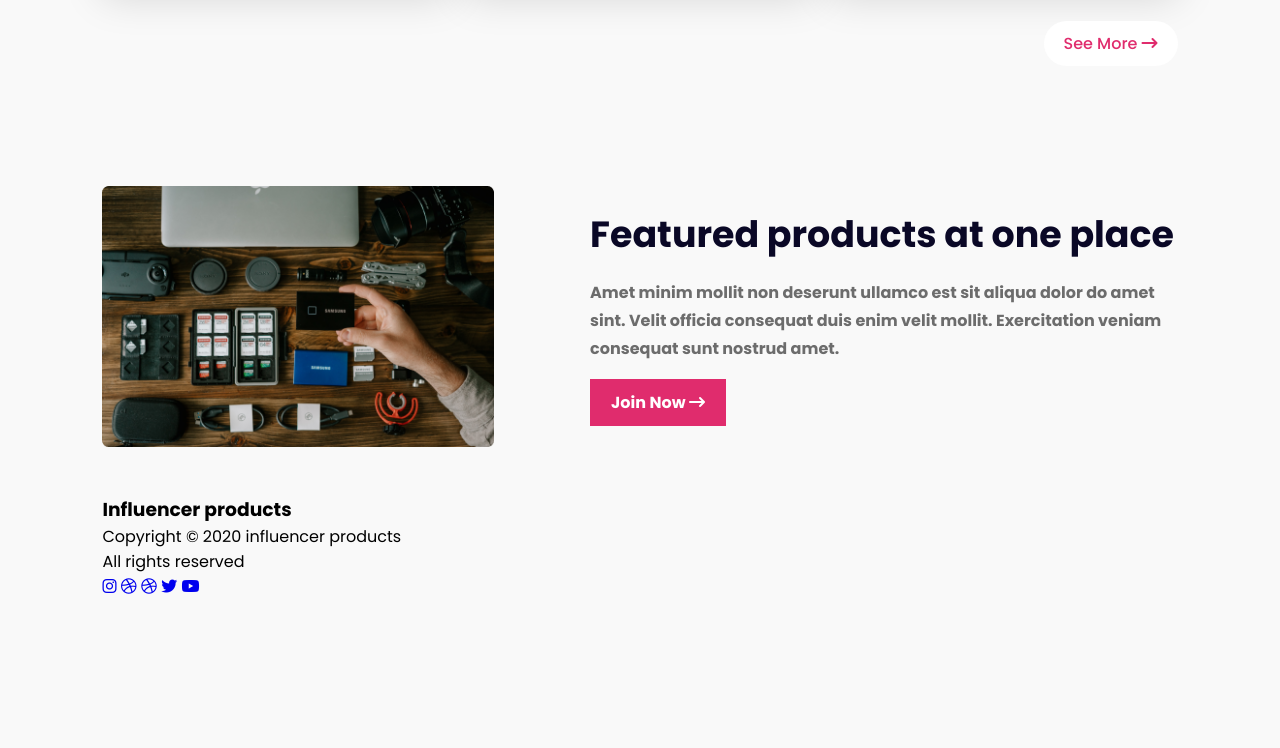
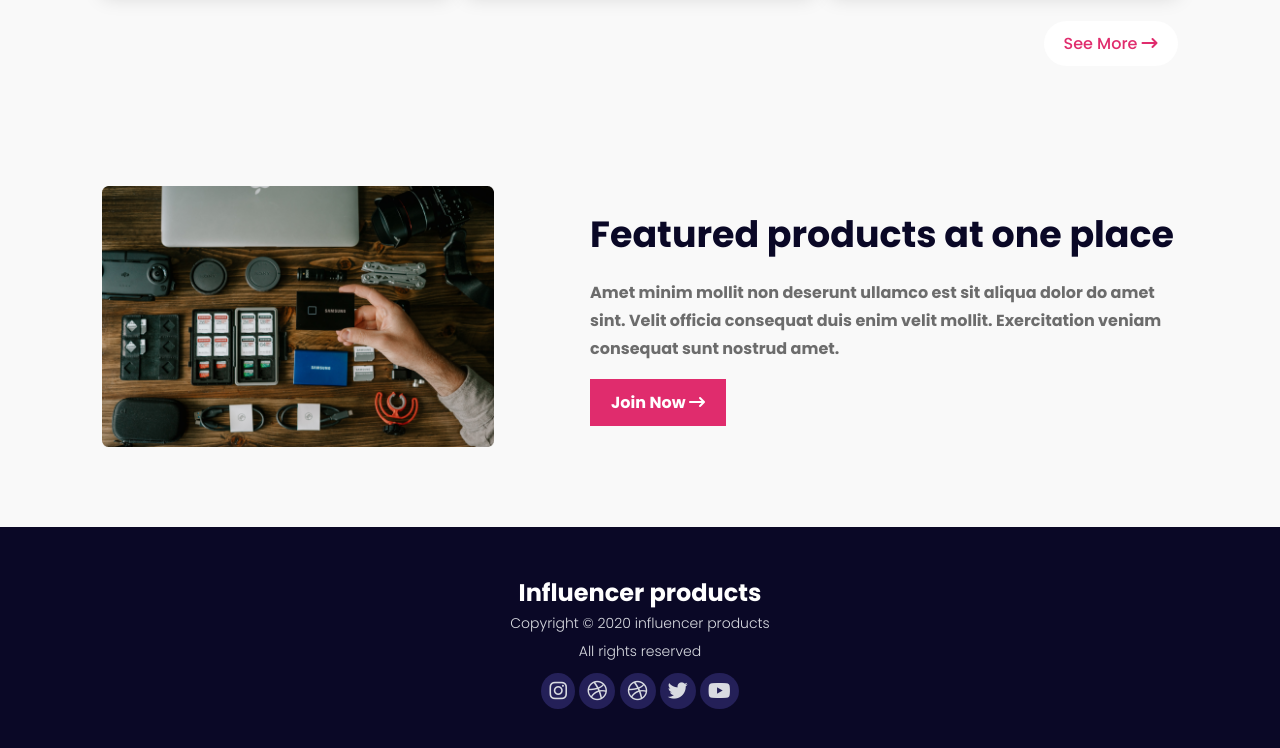
Before and after one commit to JuborajSujon/influencer-gear, a plain HTML site: page index.html in a window 1280 px wide. Shown: the part 2426-3174 px from the top of the page. Before the commit the page ends 3025 px from the top, so only its background shows below. Drawn offline with Linux system fonts and the light colour scheme.

Commit message:
Added footer section content and style

```diff
--- a/css/style.css
+++ b/css/style.css
@@ -188,7 +188,7 @@ a {
 .popular-collection-card {
   border-radius: 0.375rem;
   background: #fff;
-  box-shadow: 0px 0px 40px 0px rgba(0, 0, 0, 0.15);
+  box-shadow: 0px 0px 20px 0px rgba(0, 0, 0, 0.15);
   padding: 1rem;
 }
 
@@ -254,7 +254,7 @@ a {
 
 /* Call to action section */
 .call-to-action-section {
-  padding: 3rem 0;
+  padding: 3rem 0 5rem;
   text-align: center;
 }
 
@@ -307,3 +307,45 @@ a {
   height: 100%;
   object-fit: cover;
 }
+
+/* Footer section */
+.footer-section {
+  background-color: #0a0826;
+  color: #fff;
+  padding: 3rem 0;
+  text-align: center;
+}
+
+.footer-content h3 {
+  font-feature-settings: "clig" off, "liga" off;
+  font-family: Poppins;
+  font-size: 1.5rem;
+  font-weight: 700;
+}
+
+.footer-content p {
+  color: #d9dbe1;
+  font-feature-settings: "liga" off;
+  font-size: 0.875rem;
+  font-weight: 300;
+  line-height: 1.71429rem;
+}
+
+.social-link {
+  padding: 0.5rem 0;
+}
+
+.social-link a {
+  color: #d9dbe1;
+  font-size: 1.25rem;
+  font-weight: 300;
+  display: inline-block;
+  cursor: pointer;
+}
+.social-link a i {
+  display: block;
+  padding: 0.5rem;
+  border-radius: 50%;
+  transition: 0.3s;
+  background: #655dd449;
+}
--- a/index.html
+++ b/index.html
@@ -334,6 +334,7 @@
     <footer>
       <section class="footer-section">
         <div class="container">
+          <div class="footer-container">
             <div class="footer-content">
               <h3>Influencer products</h3>
               <p>Copyright © 2020 influencer products</p>
@@ -357,6 +358,7 @@
               </a>
             </div>
           </div>
+        </div>
       </section>
     </footer>
   </body>
```
Lines whose indentation alone changed are shown as unchanged.
